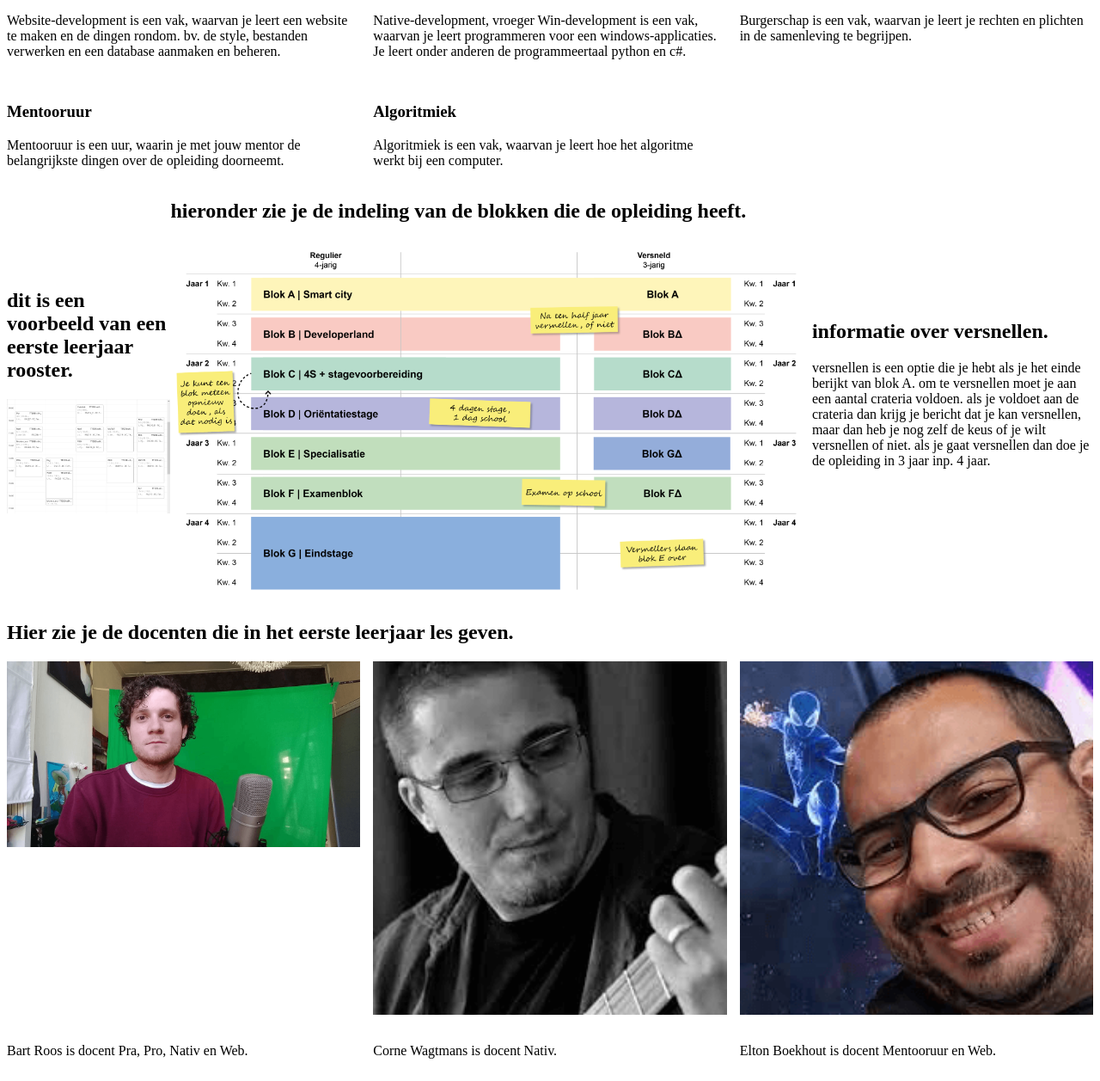
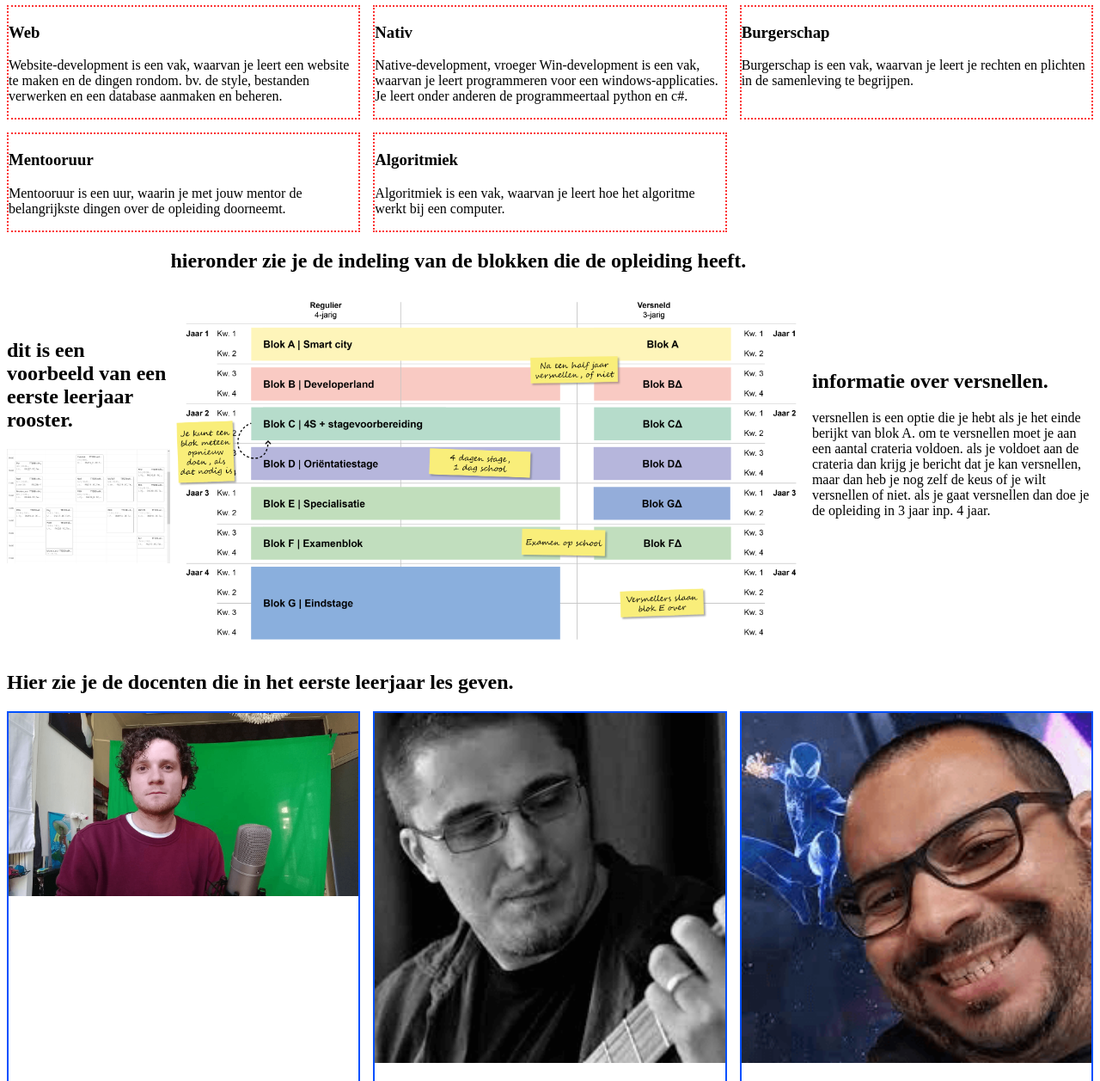
Before and after one commit to marcovanbuuren/Pra-Webpagina-Curio-Open-Dag-2023, a plain HTML site: page index.html in a window 1280 px wide. Shown: the part 424-1681 px from the top of the page at 86% size. Drawn offline with Linux system fonts and the light colour scheme.

Commit message:
border en margin toegevoegd bij verschillende elementen

```diff
--- a/css/style.css
+++ b/css/style.css
@@ -1,7 +1,15 @@
+body{
+    margin-top: 50px;
+}
+
 .grid{
     display: grid;
     grid-template-columns: 1fr 1fr 1fr;
     gap: 15px;
+}
+
+.vakken .grid div{
+    border: 2px dotted #FC3232;
 }
 
 .flexbox{
@@ -22,6 +30,7 @@
     display: grid;
     grid-template-rows: 1fr 10%;
     gap: 15px;
+    border: 2px solid #0050FF;
 }
 
 .grid div img{
```
